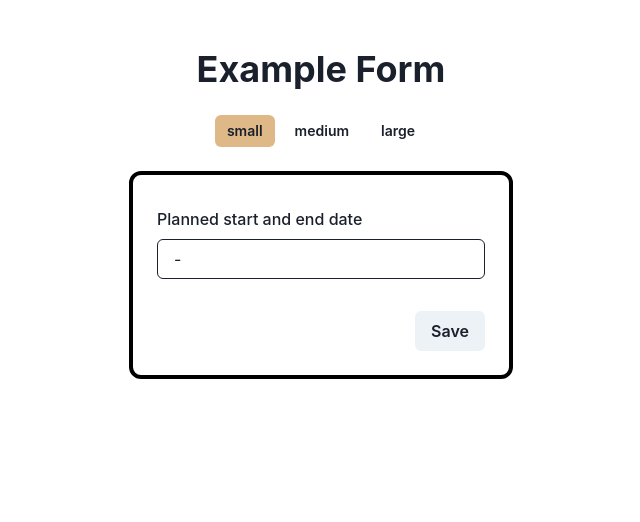
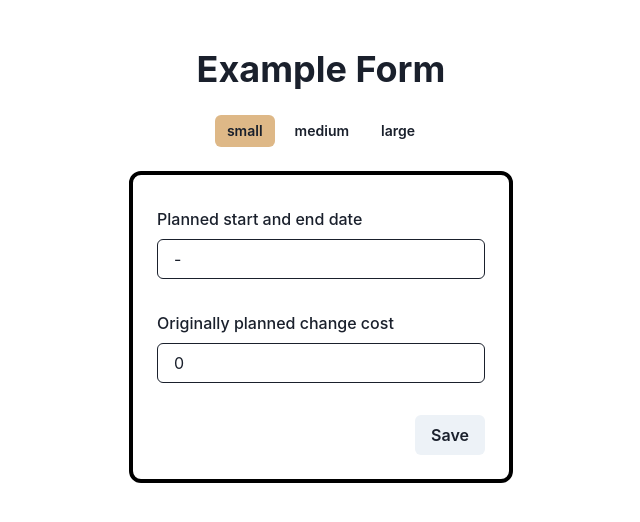
Before and after one commit to juancarloselorriaga/react-formatge, a React (Vite) app: page / in a window 1280 px wide. Shown: the top 522 px of the page, without its empty margins (319-959 px from the left). Built offline with nearby package versions, Linux system fonts and the light colour scheme.

Commit message:
update: Updates DevForm.tsx:

```diff
--- a/src/forms/DevForm.tsx
+++ b/src/forms/DevForm.tsx
@@ -6,6 +6,7 @@ import DateRangePickerComponent from '../_components/DateComponents/DateRangePic
 
 export type DevFormFields = {
   originalPlannedDates: null | [Date,  Date]
+  originalChangeCost: string
 }
 
 interface DevFormComponentProps extends StackProps {
@@ -32,6 +33,16 @@ const DevFormComponent: FC<DevFormComponentProps> = ( { data, buttonLabel, onFor
           />
       )
     },
+    {
+      name: 'originalChangeCost',
+      componentType: 'input',
+      label: 'Originally planned change cost',
+      placeholder: 'Enter change cost',
+      initialValue: '0',
+      validation: {
+        required: false
+      },
+    },
   ]
 
   const handleOnFormSubmit = async ( updatedData: Partial<DevFormFields> ) => {
```
